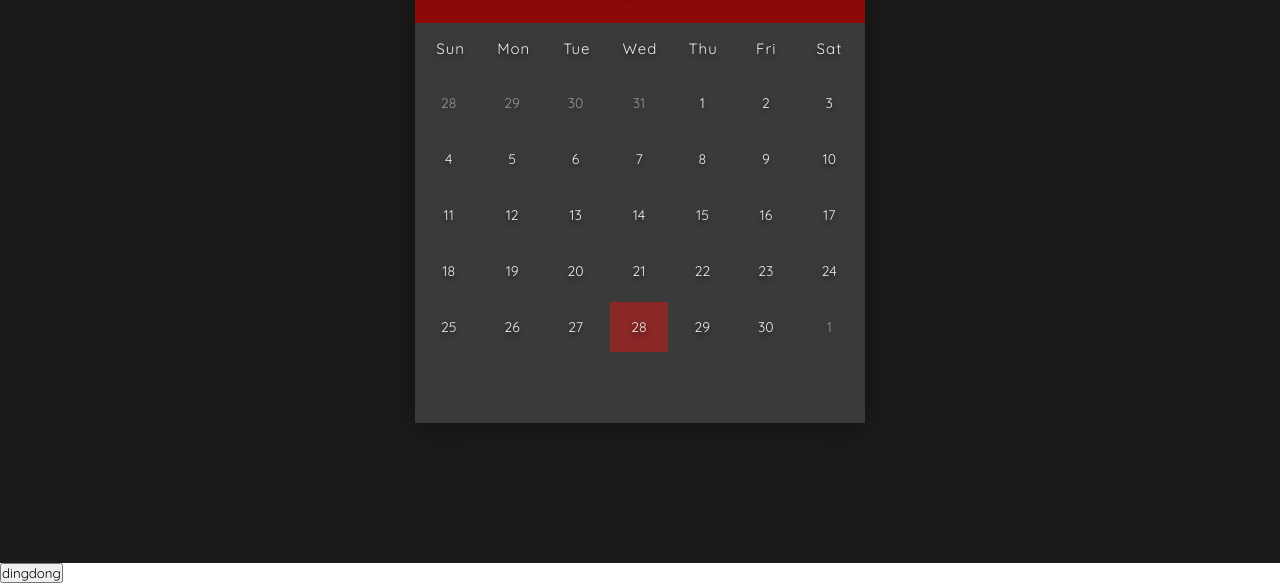
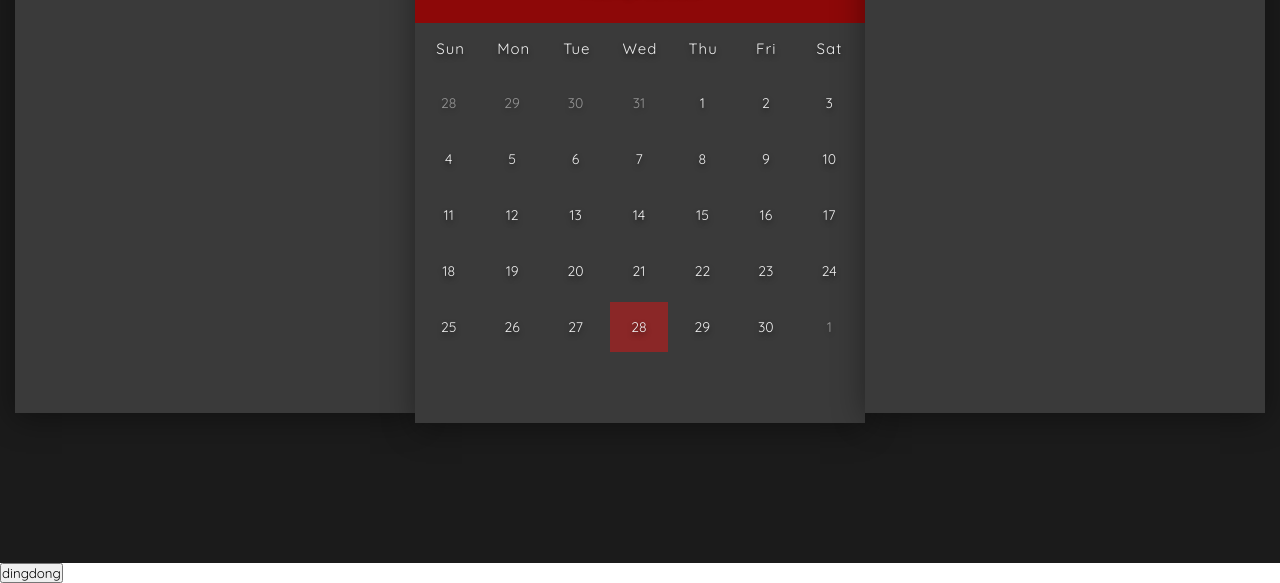
Before and after one commit to LukasDeRuiter/project-Calendar, a plain HTML site: page index.html in a window 1280 px wide. Shown: the part 237-820 px from the top of the page. Drawn offline with Linux system fonts and the light colour scheme.

Commit message:
added containers for userinput and output based on clicked day

```diff
--- a/calendar.css
+++ b/calendar.css
@@ -114,3 +114,19 @@ html{
 .today{
     background-color: rgb(138, 39, 39);
 }
+
+
+.userInput{
+    width: 40rem;
+    height: 50rem;
+    background-color: rgb(58, 58, 58);
+    box-shadow: 0 0.5rem 3rem rgba(0,0,0, 0.4);
+}
+
+
+.theDayUserClicked{
+    width: 40rem;
+    height: 50rem;
+    background-color: rgb(58, 58, 58);
+    box-shadow: 0 0.5rem 3rem rgba(0,0,0, 0.4);
+}
--- a/calendar.js
+++ b/calendar.js
@@ -1,4 +1,5 @@
 const date = new Date();
+
 
 const renderCalenderPerMonth = function(){
     date.setDate(1);
@@ -113,7 +114,7 @@ for(let i = 0; i <= 11; i ++){
         theDay: j,
         title: "",
         time: "",
-        description: '',
+        description: "",
     }
     chosenDayArray.push(day);
 }
--- a/index.html
+++ b/index.html
@@ -13,6 +13,8 @@
 <body>
 
     <div class="calContainer">
+        <div class="userInput"></div>
+
         <div class="calendar">
 
         <div class="month">
@@ -36,8 +38,10 @@
 
             <div class="days">
             </div>
+    </div>
 
-    </div>
+    <div class="theDayUserClicked"></div>
+
     </div>
 
 <button id="test">dingdong</button>
```
